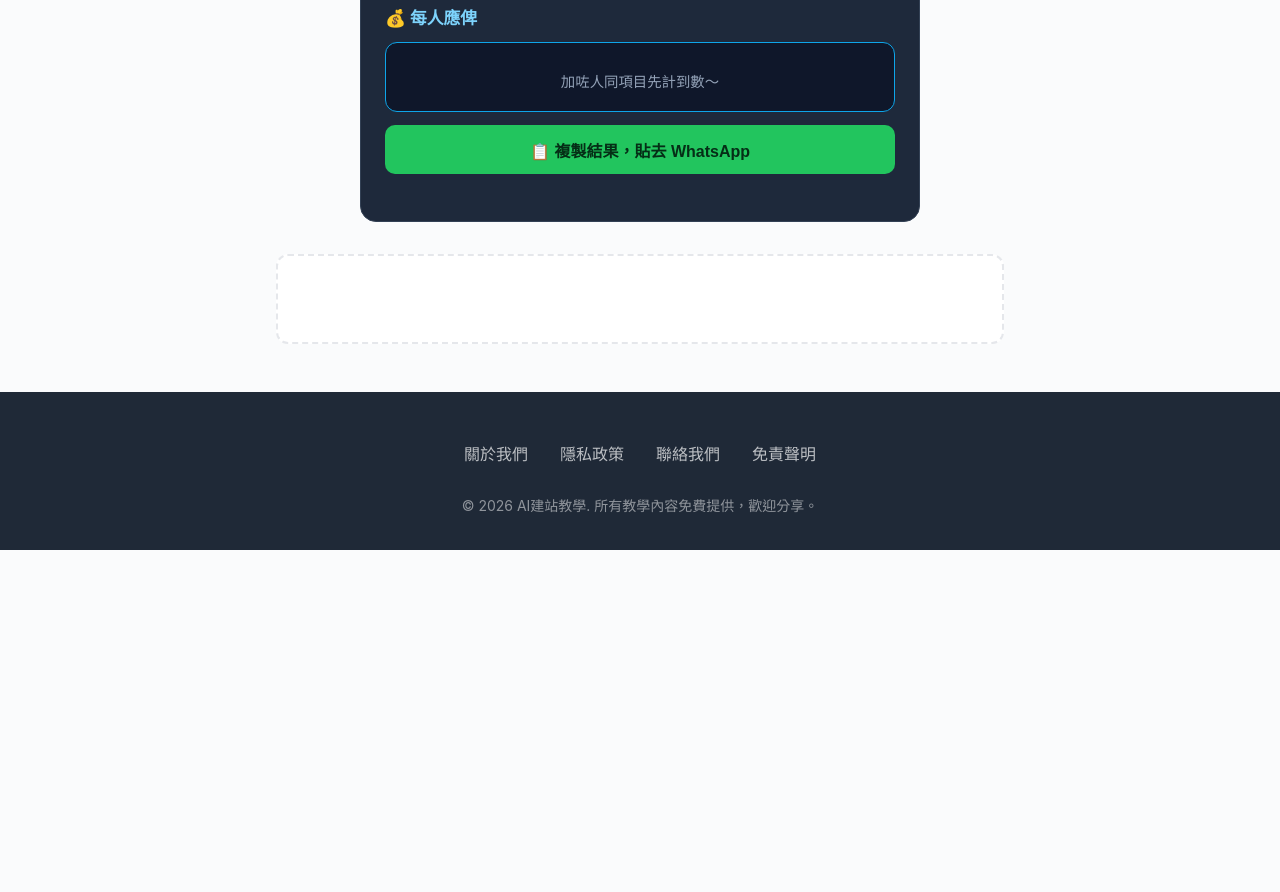
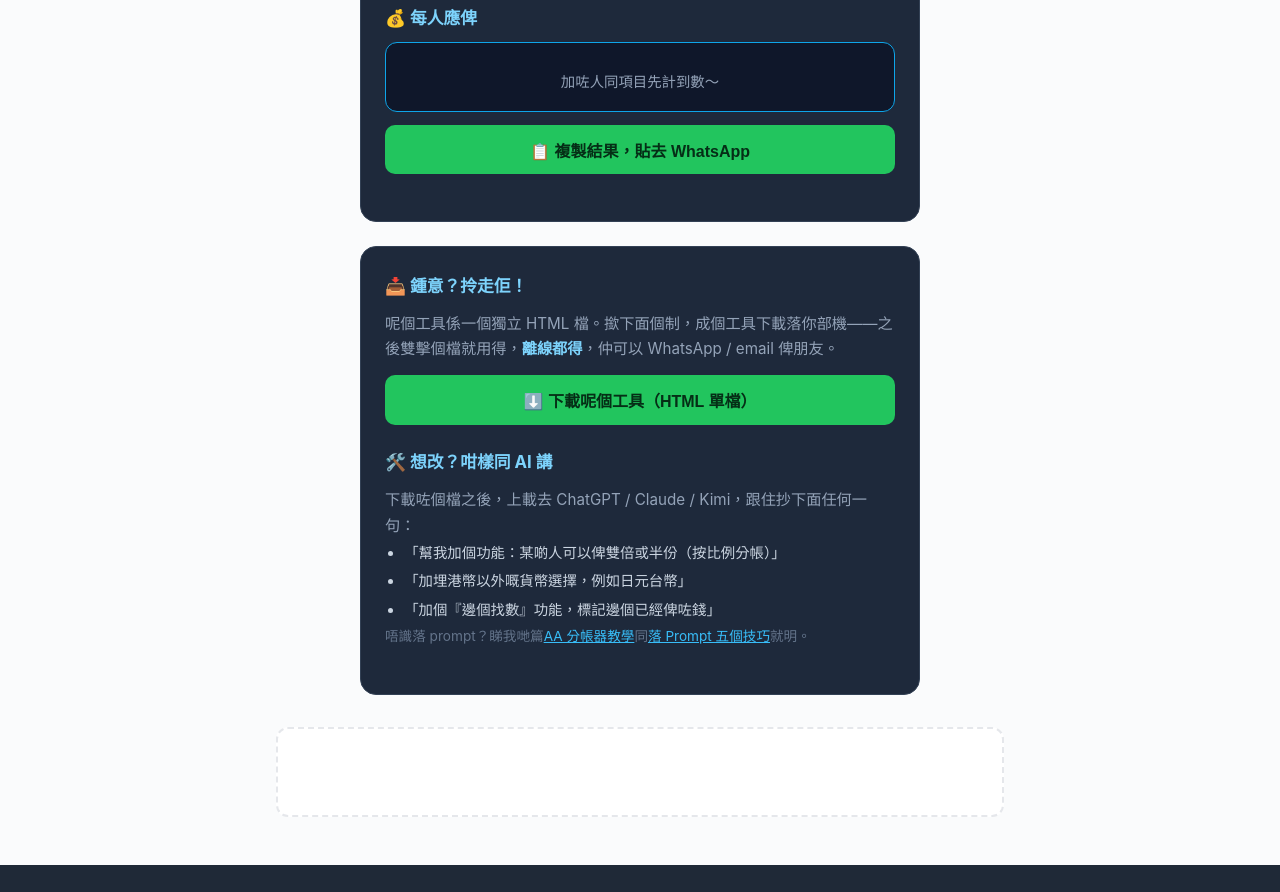
Before and after one commit to horingsng/ai-web-tutorial, a plain HTML site: page tools/bill-splitter.html in a window 1280 px wide. Shown: the part 541-1433 px from the top of the page. Before the commit the page ends 1091 px from the top, so only its background shows below. Drawn offline with Linux system fonts and the light colour scheme.

Commit message:
分帳器加入下載及改造指南區塊

```diff
--- a/tools/bill-splitter.html
+++ b/tools/bill-splitter.html
@@ -80,6 +80,24 @@
             <h2>💰 每人應俾</h2>
             <div class="aa-result" id="aaResult"><div class="aa-total">加咗人同項目先計到數～</div></div>
             <button class="aa-copy" id="aaCopy">📋 複製結果，貼去 WhatsApp</button>
+        </div>
+    </div>
+
+    <div class="aa-card" style="margin-top:1.5rem;">
+        <div class="aa-sec">
+            <h2>📥 鍾意？拎走佢！</h2>
+            <p style="color:#94a3b8;font-size:.95rem;line-height:1.7;">呢個工具係一個獨立 HTML 檔。撳下面個制，成個工具下載落你部機——之後雙擊個檔就用得，<strong style="color:#7dd3fc;">離線都得</strong>，仲可以 WhatsApp / email 俾朋友。</p>
+            <button class="aa-copy" id="aaDownload">⬇️ 下載呢個工具（HTML 單檔）</button>
+        </div>
+        <div class="aa-sec">
+            <h2>🛠️ 想改？咁樣同 AI 講</h2>
+            <p style="color:#94a3b8;font-size:.95rem;line-height:1.7;">下載咗個檔之後，上載去 ChatGPT / Claude / Kimi，跟住抄下面任何一句：</p>
+            <ul style="color:#cbd5e1;font-size:.9rem;line-height:2;padding-left:1.2rem;">
+                <li>「幫我加個功能：某啲人可以俾雙倍或半份（按比例分帳）」</li>
+                <li>「加埋港幣以外嘅貨幣選擇，例如日元台幣」</li>
+                <li>「加個『邊個找數』功能，標記邊個已經俾咗錢」</li>
+            </ul>
+            <p style="color:#64748b;font-size:.85rem;line-height:1.7;">唔識落 prompt？睇我哋篇<a href="../articles/bill-splitter.html" style="color:#38bdf8;">AA 分帳器教學</a>同<a href="../articles/prompt-tips.html" style="color:#38bdf8;">落 Prompt 五個技巧</a>就明。</p>
         </div>
     </div>
 
@@ -172,6 +190,15 @@ function calc(){
 $('aaSvc').onchange = calc;
 $('aaAddItem').addEventListener('click', calc);
 
+$('aaDownload').onclick = () => {
+  const blob = new Blob(['<!DOCTYPE html>\n' + document.documentElement.outerHTML], {type:'text/html'});
+  const a = document.createElement('a');
+  a.href = URL.createObjectURL(blob);
+  a.download = 'AA分帳器.html';
+  a.click();
+  URL.revokeObjectURL(a.href);
+};
+
 $('aaCopy').onclick = () => {
   if(!names.length || !items.length) return;
   const svc = $('aaSvc').checked ? 1.1 : 1;
```
